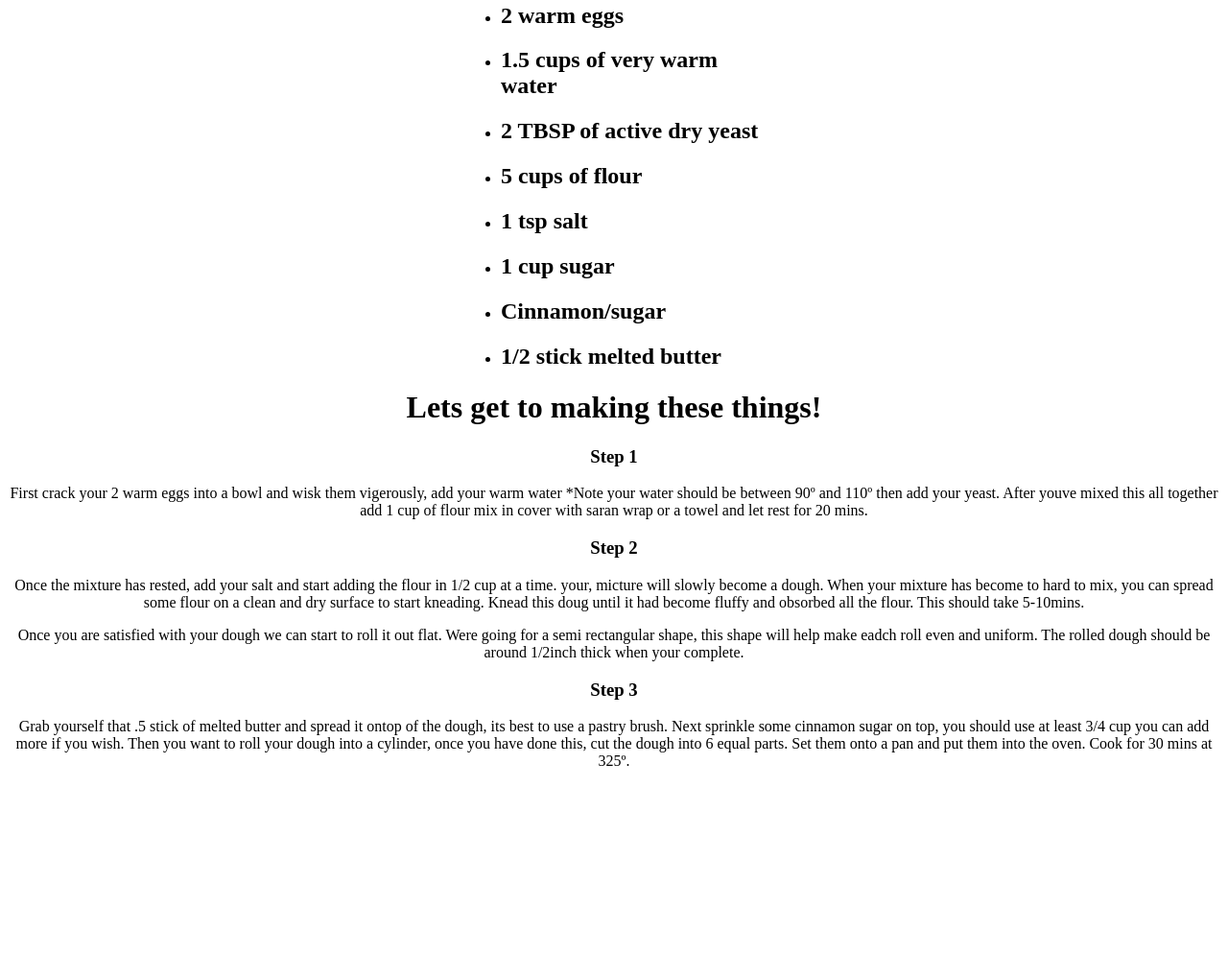
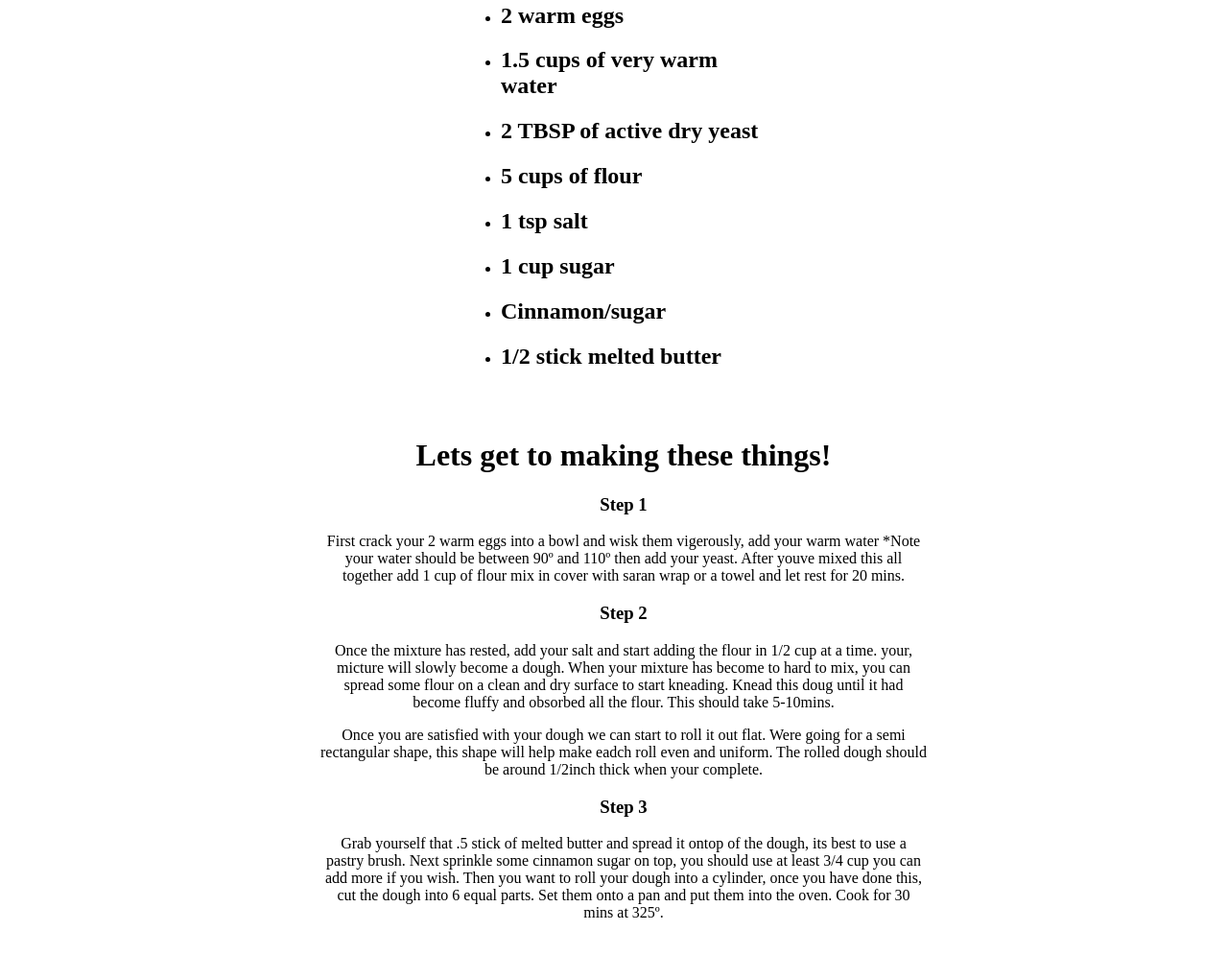
Before and after one commit to Slaya45/odin-recipes, a plain HTML site: page recipes/cinrolls.html in a window 1280 px wide. Shown: the part 417-1412 px from the top of the page at 96% size. Before the commit the page ends 1235 px from the top, so only its background shows below. Drawn offline with Linux system fonts and the light colour scheme.

Commit message:
centered the instructions

```diff
--- a/recipes/cinn.css
+++ b/recipes/cinn.css
@@ -34,6 +34,11 @@ align-items: center;
 }
 
 .instructions {
+
     text-align: center;
+    width: 50%;
+    padding: 10px;
+    margin: 40px;
+    margin-left: 25%;
 
 }
```
